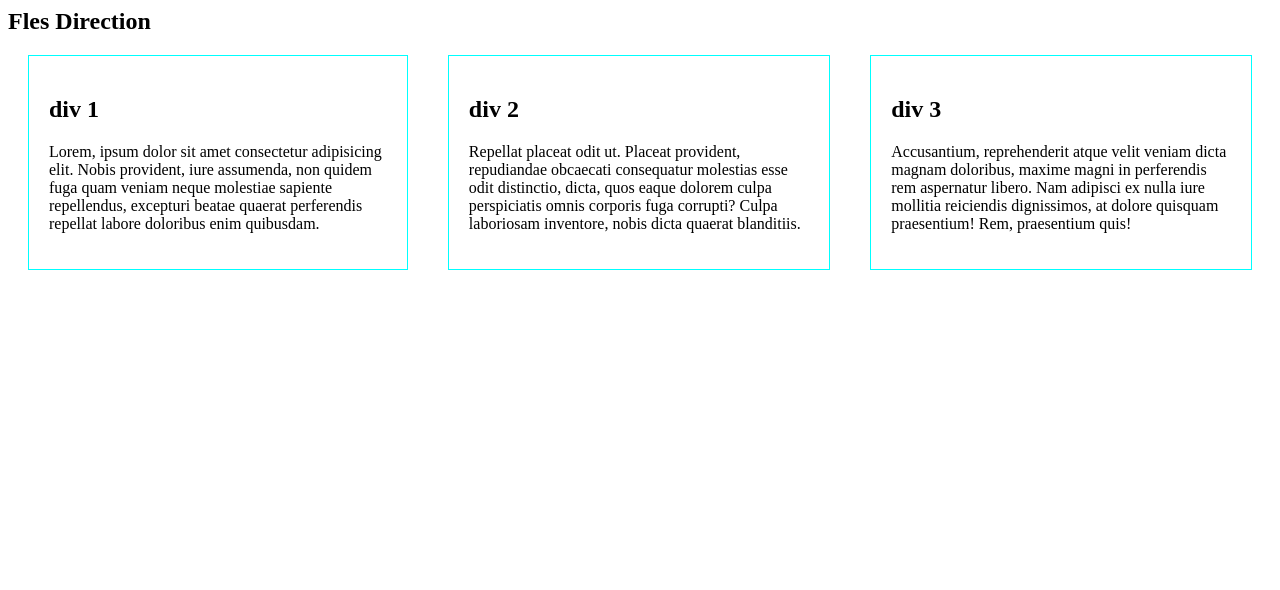
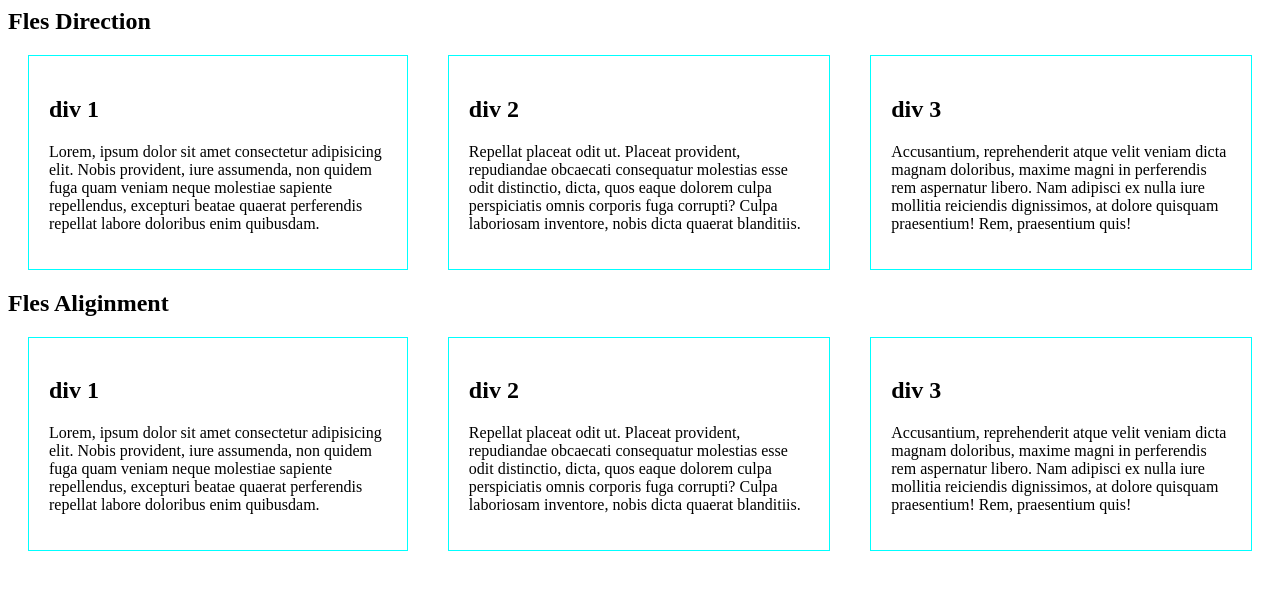
Before and after one commit to t-prince-king/TTA-Advanced-CSS, a plain HTML site: page CSS types/index.html in a window 1280 px wide. Drawn offline with Linux system fonts and the light colour scheme.

Commit message:
modifid index by adding align in style

```diff
--- a/CSS types/index.html
+++ b/CSS types/index.html
@@ -42,6 +42,41 @@
             </div>
         </div>
     </section>
+    <section id="se2">
+        <h1>Fles Aliginment</h1>
+
+        <div class="container-2">
+            <div class="content">
+                <h2>div 1</h2>
+
+                <p>Lorem, ipsum dolor sit amet consectetur adipisicing elit.
+                    Nobis provident, iure assumenda, non quidem fuga quam veniam
+                     neque molestiae sapiente repellendus, excepturi beatae quaerat
+                     perferendis repellat labore doloribus enim quibusdam.
+                </p>
+            </div>
+            <div class="content">
+
+                <h2>div 2</h2>
+                <p>Repellat placeat odit ut. Placeat provident,
+                    repudiandae obcaecati consequatur molestias esse
+                    odit distinctio, dicta, quos eaque dolorem culpa perspiciatis
+                    omnis corporis fuga corrupti? Culpa laboriosam inventore, nobis
+                    dicta quaerat blanditiis.
+                </p>
+            </div>
+            <div class="content">
+
+                <h2>div 3</h2>
+                <p>Accusantium, reprehenderit atque velit veniam dicta
+                     magnam doloribus, maxime magni in perferendis rem
+                     aspernatur libero. Nam adipisci ex nulla iure mollitia
+                      reiciendis dignissimos, at dolore quisquam praesentium! Rem,
+                      praesentium quis!
+                </p>
+            </div>
+        </div>
+    </section>
 
 </body>
 </html>
--- a/CSS types/style.css
+++ b/CSS types/style.css
@@ -6,6 +6,12 @@
 flex-direction: row;
 }
 
+.container-2{
+    display: flex;
+   justify-content: center;
+   align-items:center;
+   /* height: 100vh; */
+}
 .content{
     border: 1px solid aqua;
     margin: 0px 20px ;
```
